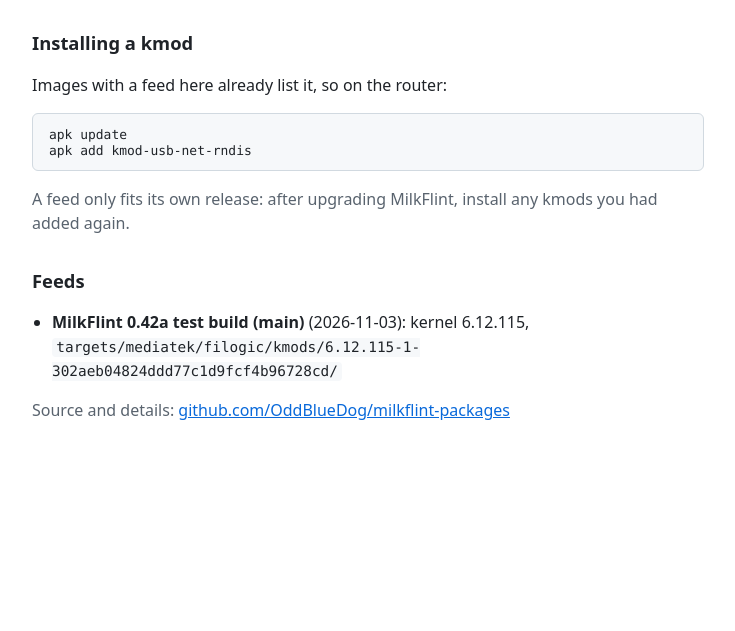
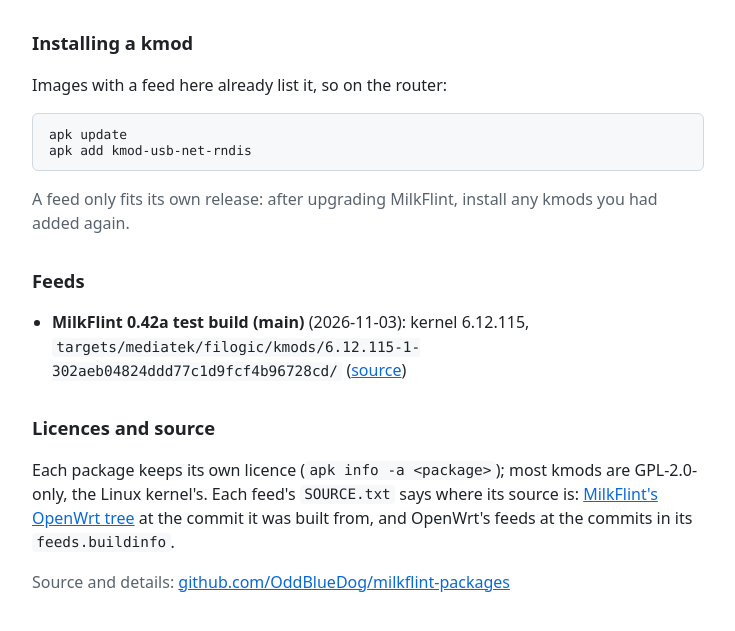
Before and after one commit to OddBlueDog/milkflint-packages, a plain HTML site: page index.html in a window 1280 px wide. Shown: the part 195-826 px from the top of the page, without its empty margins (272-1007 px from the left). Before the commit the page ends 800 px from the top, so only its background shows below. Drawn offline with Linux system fonts and the light colour scheme.

Commit message:
Feeds: MilkFlint 0.42a test build (main)
Co-Authored-By: Claude Opus 5.5 <noreply@anthropic.com>

```diff
--- a/index.html
+++ b/index.html
@@ -68,8 +68,16 @@ apk add kmod-usb-net-rndis</code></pre>
   <h2>Feeds</h2>
   <!-- releases: the publish script lists each release's feed here -->
   <ul id="releases">
-    <li><strong>MilkFlint 0.42a test build (main)</strong> (2026-11-03): kernel 6.12.115, <code>targets/mediatek/filogic/kmods/6.12.115-1-302aeb04824ddd77c1d9fcf4b96728cd/</code></li>
+    <li><strong>MilkFlint 0.42a test build (main)</strong> (2026-11-03): kernel 6.12.115, <code>targets/mediatek/filogic/kmods/6.12.115-1-302aeb04824ddd77c1d9fcf4b96728cd/</code> (<a href="targets/mediatek/filogic/kmods/6.12.115-1-302aeb04824ddd77c1d9fcf4b96728cd/SOURCE.txt">source</a>)</li>
   </ul>
+
+  <h2>Licences and source</h2>
+  <p>Each package keeps its own licence (<code>apk info -a &lt;package&gt;</code>);
+  most kmods are GPL-2.0-only, the Linux kernel's. Each feed's
+  <code>SOURCE.txt</code> says where its source is:
+  <a href="https://github.com/OddBlueDog/openwrt">MilkFlint's OpenWrt tree</a>
+  at the commit it was built from, and OpenWrt's feeds at the commits in its
+  <code>feeds.buildinfo</code>.</p>
 
   <p class="muted">Source and details:
   <a href="https://github.com/OddBlueDog/milkflint-packages">github.com/OddBlueDog/milkflint-packages</a></p>
```
Also changed, not shown: targets/mediatek/filogic/kmods/6.12.115-1-302aeb04824ddd77c1d9fcf4b96728cd/SOURCE.txt (added), 6 other files.
